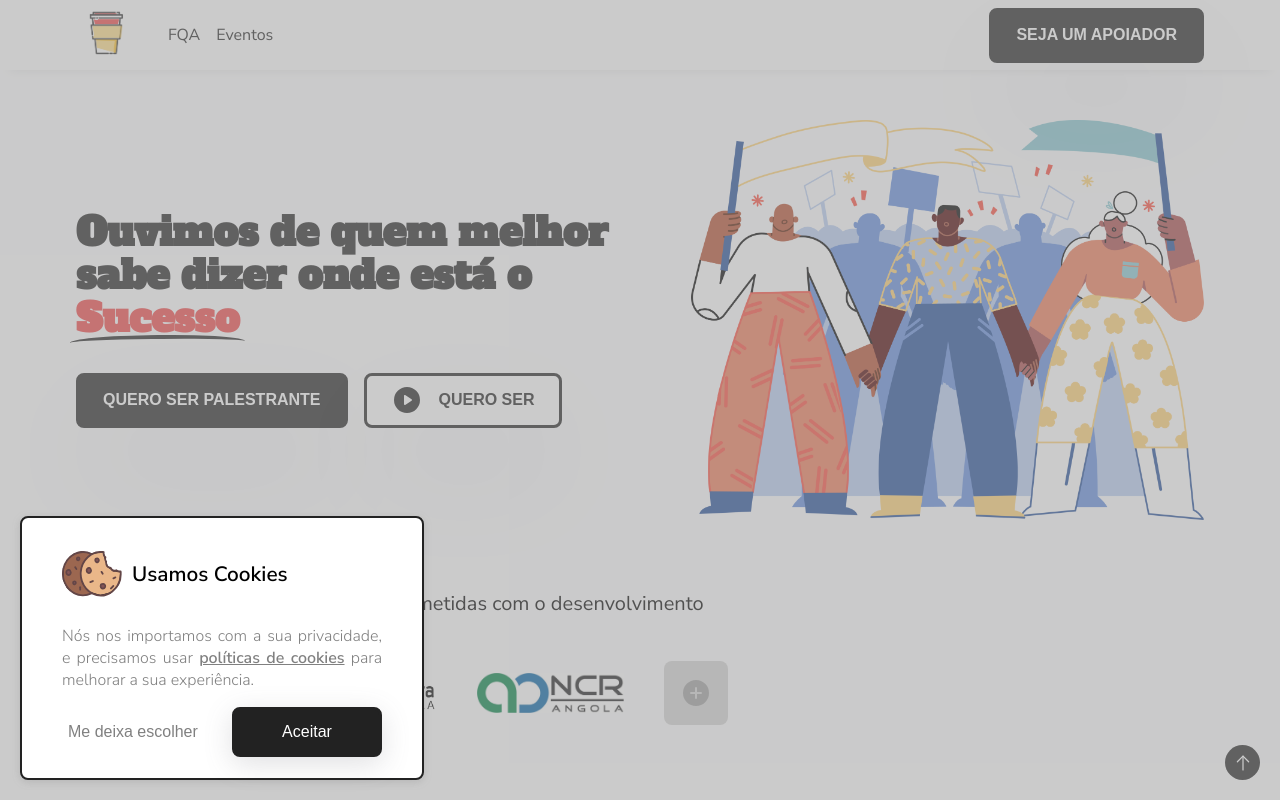
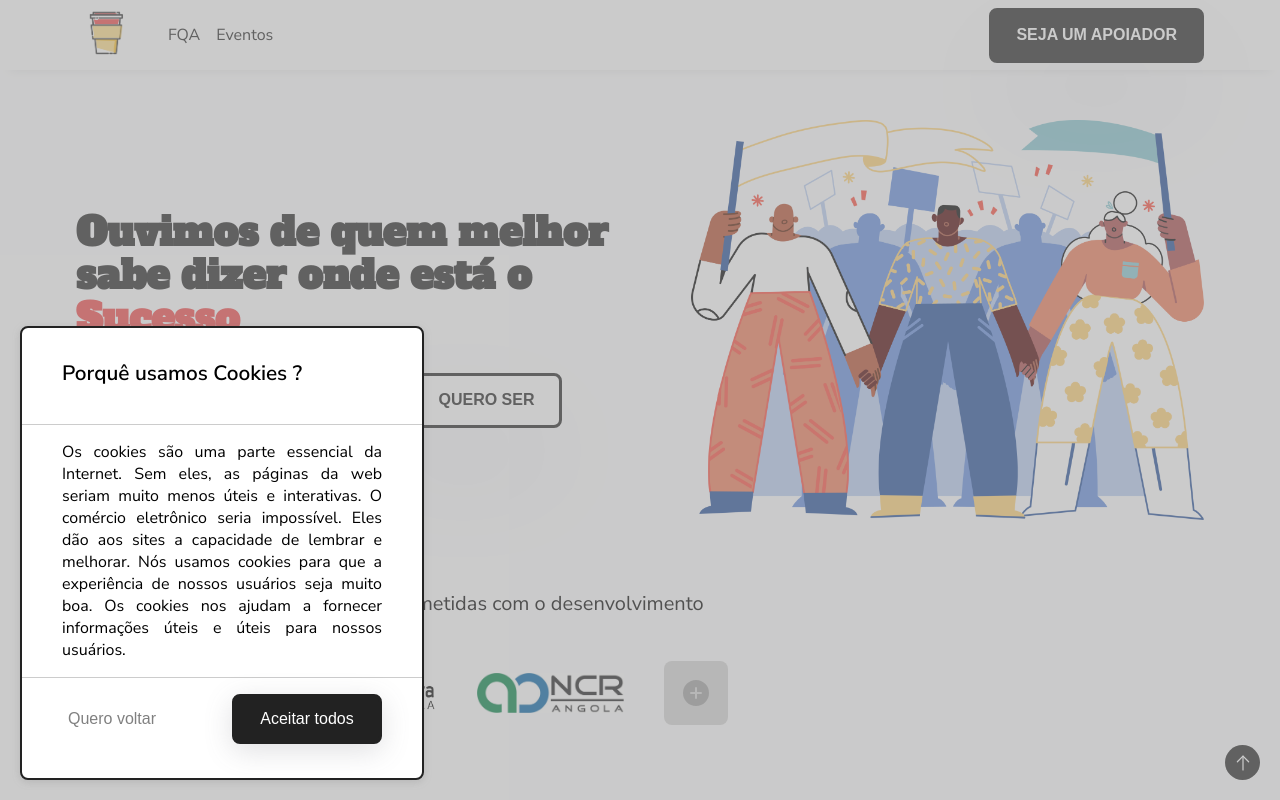
Before and after one commit to TyperGuy/caffeina, a Next.js app: page / in a window 1280 px wide. Both pictures are taken after a click on the link "políticas de cookies". Shown: the top 800 px of the page. Built offline with nearby package versions, Linux system fonts and the light colour scheme.

Commit message:
feat :add navegation on  cookie widget

```diff
--- a/src/components/modals/cookies/dialog/index.tsx
+++ b/src/components/modals/cookies/dialog/index.tsx
@@ -1,25 +1,27 @@
-// @ts-nocheck
+
 import {Content, Title, Description, Button, Span,Linker } from './modal.styles';
 
-const Dialog : FC <{setWantToChoose:boolean}> = ({setWantToChoose}) =>{
+const Dialog : React.FC <{setTargetModal:(status:string)=>void}> = ({setTargetModal}) =>{
 
   return (
       <Content>
         <div style={{width:'80%',display:'flex',gap:10,alignItems:'center'}}>
-           <img style={{height:'46px', width:'60px'}} src="/cookie.svg"/>
+           <img style={{height:'46px', width:'65px'}} src="/cookie.svg"/>
            <Title>Usamos Cookies</Title>
         </div>
         <Description>
-          Nós nos importamos com a sua privacidade, e precisamos usar <Linker>políticas de cookies</Linker> para melhorar a sua experiência.
+          Nós nos importamos com a sua privacidade, e precisamos usar
+          <Linker onClick={() => setTargetModal('infModal')}> políticas de cookies </Linker>
+          para melhorar a sua experiência.
         </Description>
 
         <div style={{width:'80%',display: 'flex', justifyContent: 'space-between', alignItems: 'center', gap: '1rem'}}>
           <Span
-          onClick={() => setWantToChoose(true)
+          onClick={() => setTargetModal('chooseModal')
           }>
             Me deixa escolher
           </Span>
-          <Button onClick={() => handleShow(false)}>Aceitar</Button>
+          <Button >Aceitar</Button>
         </div>
       </Content>
   )
--- a/src/components/modals/cookies/index.tsx
+++ b/src/components/modals/cookies/index.tsx
@@ -6,9 +6,14 @@ import Dialog from './dialog';
 import Reasons from './reasons';
 
 
+const typeModal ={
+  ask : 'askModal',
+  choose : 'chooseModal',
+  information : 'infModal'
+}
 const Modal: FC<{ modalRef: any }> = ({ modalRef }) => {
   const [showModal, setShowModal] = useState(false);
-  const [wantToChoose,setWantToChoose] = useState(true)
+  const [targetModal,setTargetModal] = useState(typeModal.ask);
 
   const handleShow = useCallback((show: boolean) => setShowModal(show), [])
 
@@ -20,11 +25,17 @@ const Modal: FC<{ modalRef: any }> = ({ modalRef }) => {
     return (
       <Container>
         {
-          wantToChoose?
-          <Dialog setWantToChoose={setWantToChoose}/>:
-          <Reasons setWantToChoose={setWantToChoose}/>
+          (targetModal===typeModal.ask) &&
+          <Dialog setTargetModal={setTargetModal}/>
         }
-
+        {
+          (targetModal===typeModal.information) &&
+          <Reasons setTargetModal={setTargetModal}/>
+        }
+        {
+          (targetModal===typeModal.choose) &&
+          <Settings setTargetModal={setTargetModal}/>
+        }
       </Container>
     )
   }
--- a/src/components/modals/cookies/reasons/index.tsx
+++ b/src/components/modals/cookies/reasons/index.tsx
@@ -4,7 +4,7 @@ import {Section,Content, Title, Description, Button, Span,Linker } from './modal
 import Toogle from '../../../toogleButton';
 
 
-const Settings: FC <{setWantToChoose:boolean}> = ({setWantToChoose}) => {
+const Settings: React.FC <{setTargetModal:(status:string)=>void}> = ({setTargetModal})=> {
 
     return (
         <Content>
@@ -35,7 +35,7 @@ const Settings: FC <{setWantToChoose:boolean}> = ({setWantToChoose}) => {
           </div>
           <div style={{width:'80%',display: 'flex', justifyContent: 'space-between', alignItems: 'center', gap: '1rem'}}>
             <Span
-              onClick={() => setWantToChoose(false)
+              onClick={() => setTargetModal('askModal')
               }>
                 Quero voltar
               </Span>
--- a/src/components/modals/cookies/settings/index.tsx
+++ b/src/components/modals/cookies/settings/index.tsx
@@ -1,21 +1,21 @@
 // @ts-nocheck
-import { FC} from 'react';
 import {Section,Content, Title, Description, Button, Span,Linker } from './modal.styles';
 import Toogle from '../../../toogleButton';
 
 
-const Settings: FC <{setWantToChoose:boolean}> = ({setWantToChoose}) => {
+const Settings: React.FC <{setTargetModal:(status:string)=>void}> = ({setTargetModal}) => {
 
     return (
         <Content>
           <div style={{width:'80%',marginTop:'10px',display:'flex',gap:10,alignItems:'center'}}>
-             <img style={{height:'46px', width:'60px'}} src="/cookie.svg"/>
+             <img style={{height:'46px', width:'65px'}} src="/cookie.svg"/>
              <Title>Definição de Cookies</Title>
           </div>
           <Section>
             <Description>
               Nós nos importamos com a sua privacidade, e precisamos usar
-              <Linker> políticas de cookies </Linker> para melhorar a sua
+              <Linker onClick={() => setTargetModal('infModal')
+              }> políticas de cookies </Linker> para melhorar a sua
               experiência.
             </Description>
           </Section>
@@ -31,21 +31,21 @@ const Settings: FC <{setWantToChoose:boolean}> = ({setWantToChoose}) => {
               borderBottom: '1px solid #ccc'
             }}>
             <Section>
-              <p>Alguma coisa</p>
+              <p>Cookies de sessão</p>
               <Toogle enable={true}/>
             </Section>
             <Section>
-              <p>Alguma coisa</p>
+              <p>Cookies de persistência</p>
               <Toogle enable={true}/>
             </Section>
             <Section>
-              <p>Alguma coisa</p>
+              <p>Cookies adicionais</p>
               <Toogle enable={true}/>
             </Section>
           </div>
           <div style={{width:'80%',display: 'flex', justifyContent: 'space-between', alignItems: 'center', gap: '1rem'}}>
             <Span
-              onClick={() => setWantToChoose(false)
+              onClick={() => setTargetModal('askModal')
               }>
                 Quero voltar
               </Span>
--- a/src/components/toogleButton/index.tsx
+++ b/src/components/toogleButton/index.tsx
@@ -11,12 +11,12 @@ const Button : React.FC <{enable: boolean}> = ({enable})=> {
      enable={enabled}>
       <div
         style={{
-        width: '20px',
-        height: '20px',
+        width: '15px',
+        height: '15px',
         position:'absolute',
         borderRadius: '50%',
         backgroundColor: enabled? '#FFC32B':'#fff',
-        transform: enabled? 'translateX(20px)':'translateX(0)',
+        transform: enabled? 'translateX(22px)':'translateX(2px)',
         transition: 'all 0.3s ease-in-out'
       }}></div>
     </Container>
```
